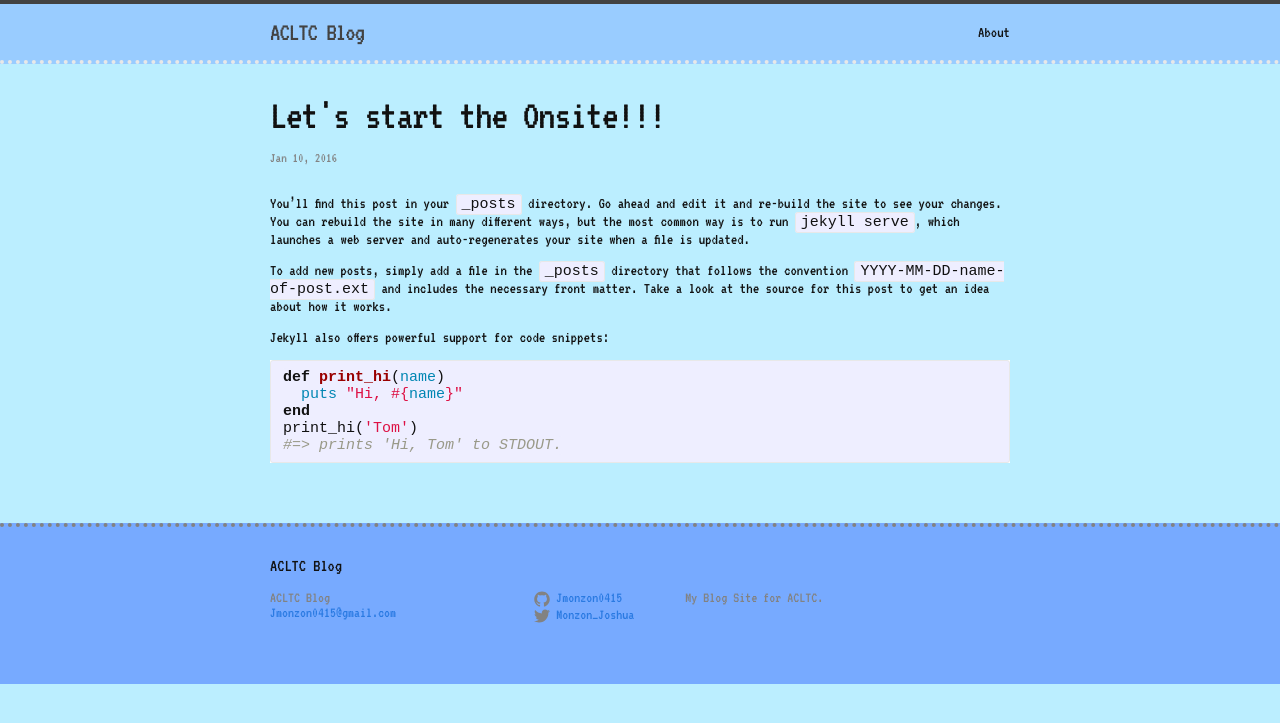
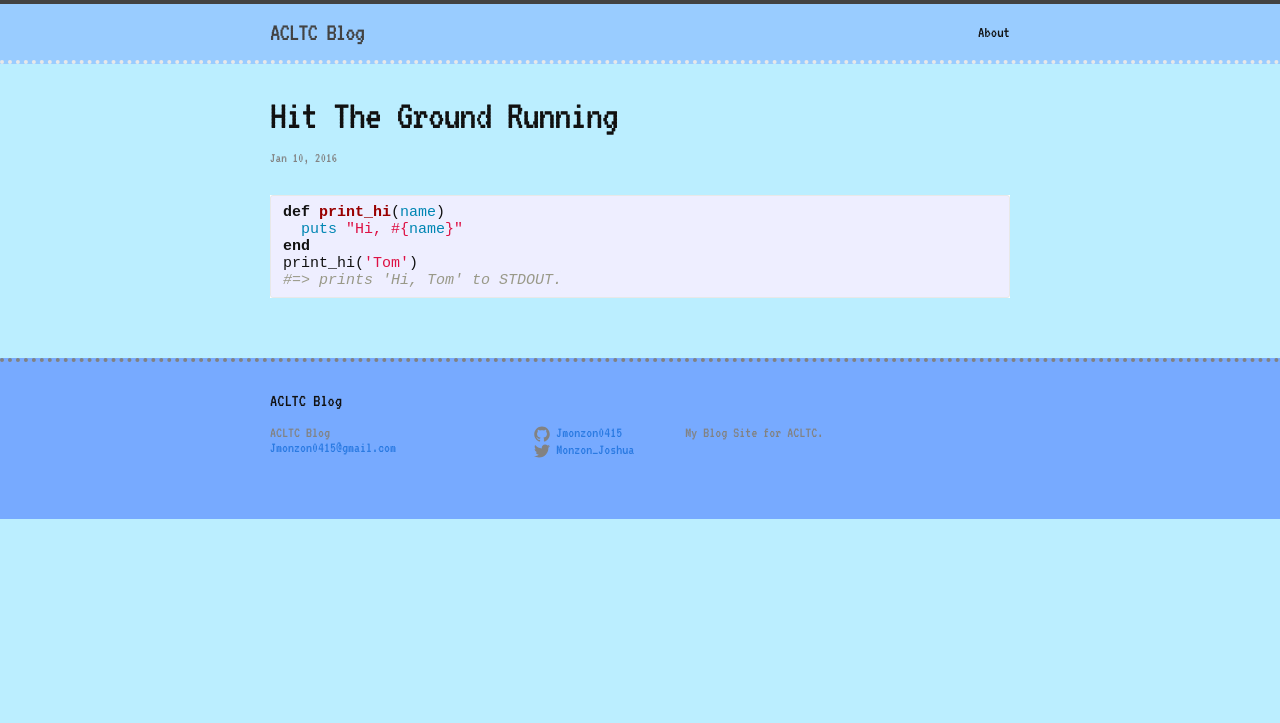
Before and after one commit to Jmonzon0415/Jmonzon, a Jekyll site: the page built from _posts/2016-01-10-welcome-to-jekyll.markdown, in a window 1280 px wide. Shown: the top 723 px of the page. Built offline with Jekyll 4.4.1, drawn with Linux system fonts in a browser that asks for light colours.

```diff
--- a/_posts/2016-01-10-welcome-to-jekyll.markdown
+++ b/_posts/2016-01-10-welcome-to-jekyll.markdown
@@ -1,14 +1,11 @@
 ---
 layout: post
-title:  "Let's start the Onsite!!!"
+title:  "Hit The Ground Running "
 date:   2016-01-10 14:34:52 -0500
 categories: jekyll update
 ---
-You’ll find this post in your `_posts` directory. Go ahead and edit it and re-build the site to see your changes. You can rebuild the site in many different ways, but the most common way is to run `jekyll serve`, which launches a web server and auto-regenerates your site when a file is updated.
 
-To add new posts, simply add a file in the `_posts` directory that follows the convention `YYYY-MM-DD-name-of-post.ext` and includes the necessary front matter. Take a look at the source for this post to get an idea about how it works.
 
-Jekyll also offers powerful support for code snippets:
 
 {% highlight ruby %}
 def print_hi(name)
--- a/index.html
+++ b/index.html
@@ -18,6 +18,5 @@ layout: default
     {% endfor %}
   </ul>
 
-  <p class="rss-subscribe">subscribe <a href="{{ "/feed.xml" | prepend: site.baseurl }}">via RSS</a></p>
 
 </div>
```
